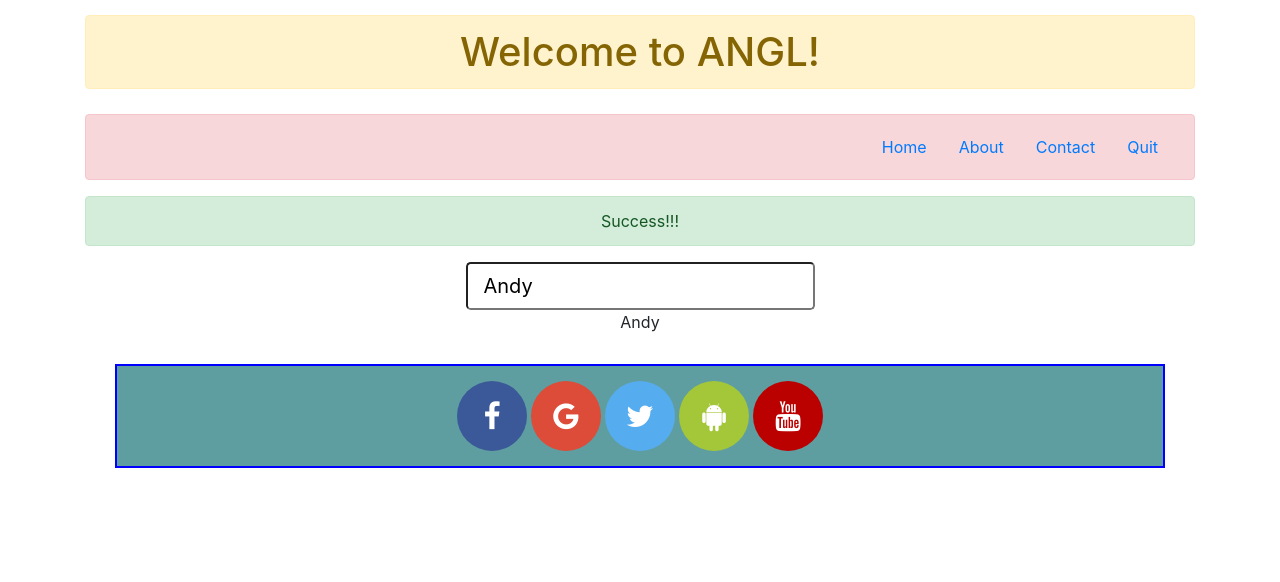
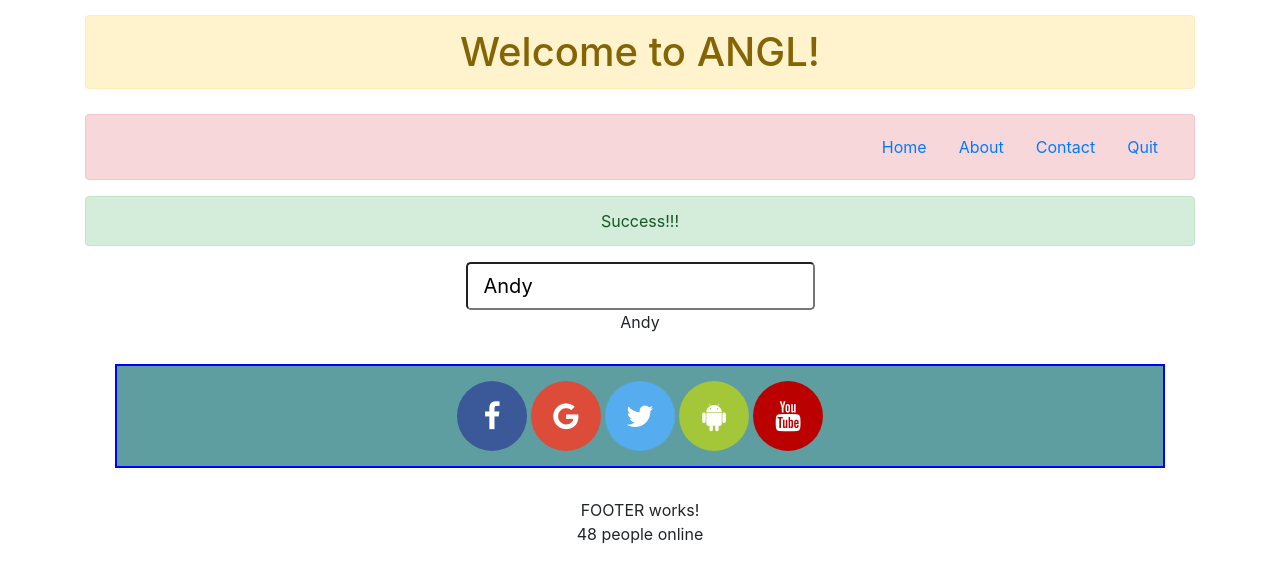
Before and after one commit to Waka11/First_angular_project, an Angular app: page / in a window 1280 px wide. Shown: the top 582 px of the page. Built offline with nearby package versions, Linux system fonts and the light colour scheme.

Commit message:
Footer
Install footer and style it

```diff
--- a/src/app/app.component.html
+++ b/src/app/app.component.html
@@ -8,4 +8,5 @@
     <p>{{ name }}</p>
   </div>
   <app-foot></app-foot>
+  <app-footer></app-footer>
 </div>
--- a/src/app/app.module.ts
+++ b/src/app/app.module.ts
@@ -7,9 +7,10 @@
 import { MainComponent } from "./main/main.component";
 import { ListComponent } from "./main/list/list.component";
 import { FootComponent } from "./foot/foot.component";
+import { FooterComponent } from './footer/footer.component';
 
 @NgModule({
-  declarations: [AppComponent, HeadComponent, MainComponent, ListComponent, FootComponent],
+  declarations: [AppComponent, HeadComponent, MainComponent, ListComponent, FootComponent, FooterComponent],
   imports: [BrowserModule, FormsModule],
   providers: [],
   bootstrap: [AppComponent]
--- /dev/null
+++ b/src/app/footer/footer.component.html
@@ -0,0 +1,4 @@
+<p>
+  {{name}} works!<br/>
+  {{online}} people online
+</p>
--- /dev/null
+++ b/src/app/footer/footer.component.ts
@@ -0,0 +1,18 @@
+import { Component, OnInit } from '@angular/core';
+
+@Component({
+  selector: 'app-footer',
+  templateUrl: './footer.component.html',
+  styleUrls: ['./footer.component.css']
+})
+export class FooterComponent implements OnInit {
+
+  name:string = 'FOOTER';
+  online:number = 48;
+
+  constructor() { }
+
+  ngOnInit() {
+  }
+
+}
```
Also changed, not shown: src/app/footer/footer.component.css (added), 1 other file (tests, documents, lock files or other folders).
